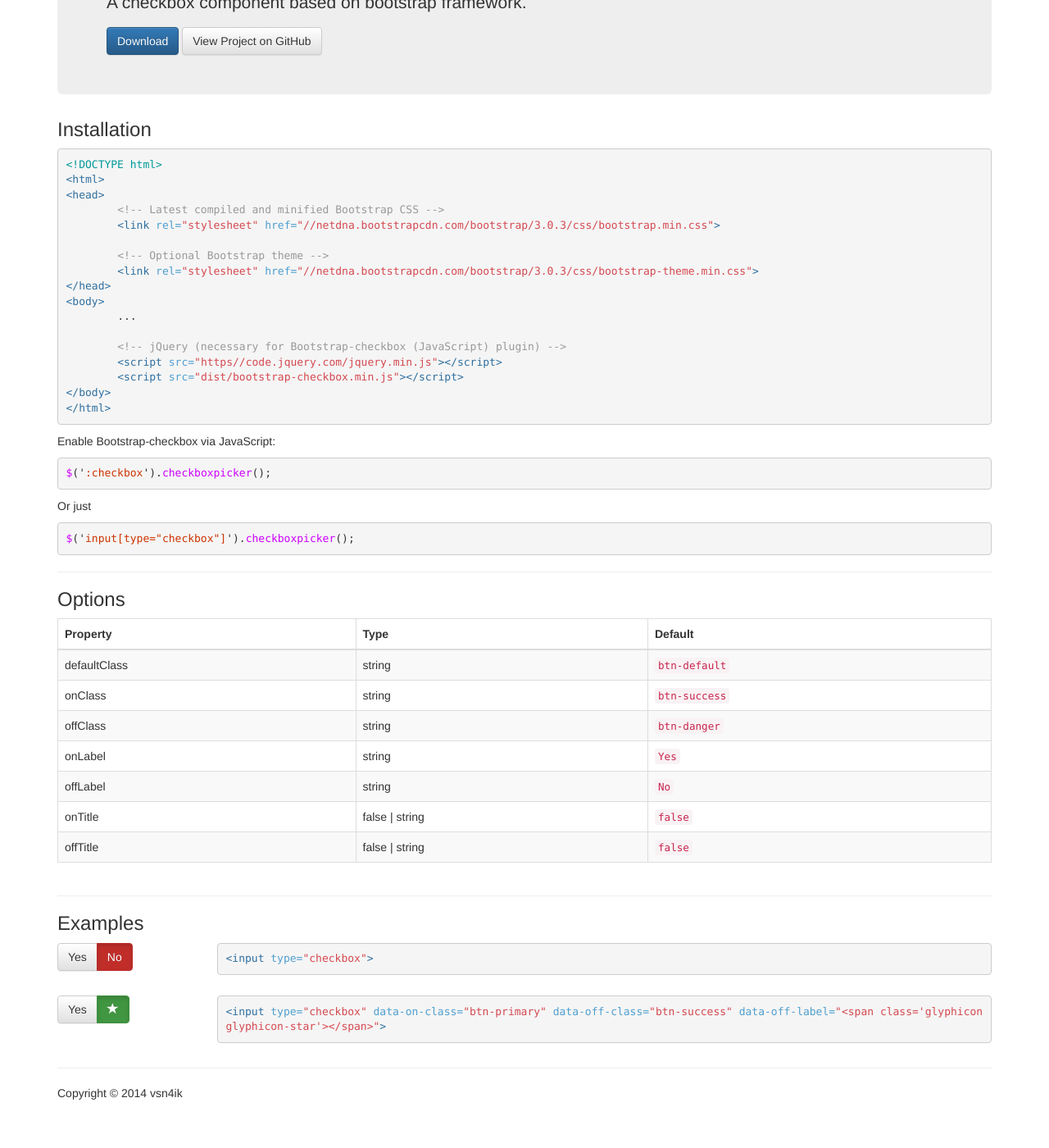
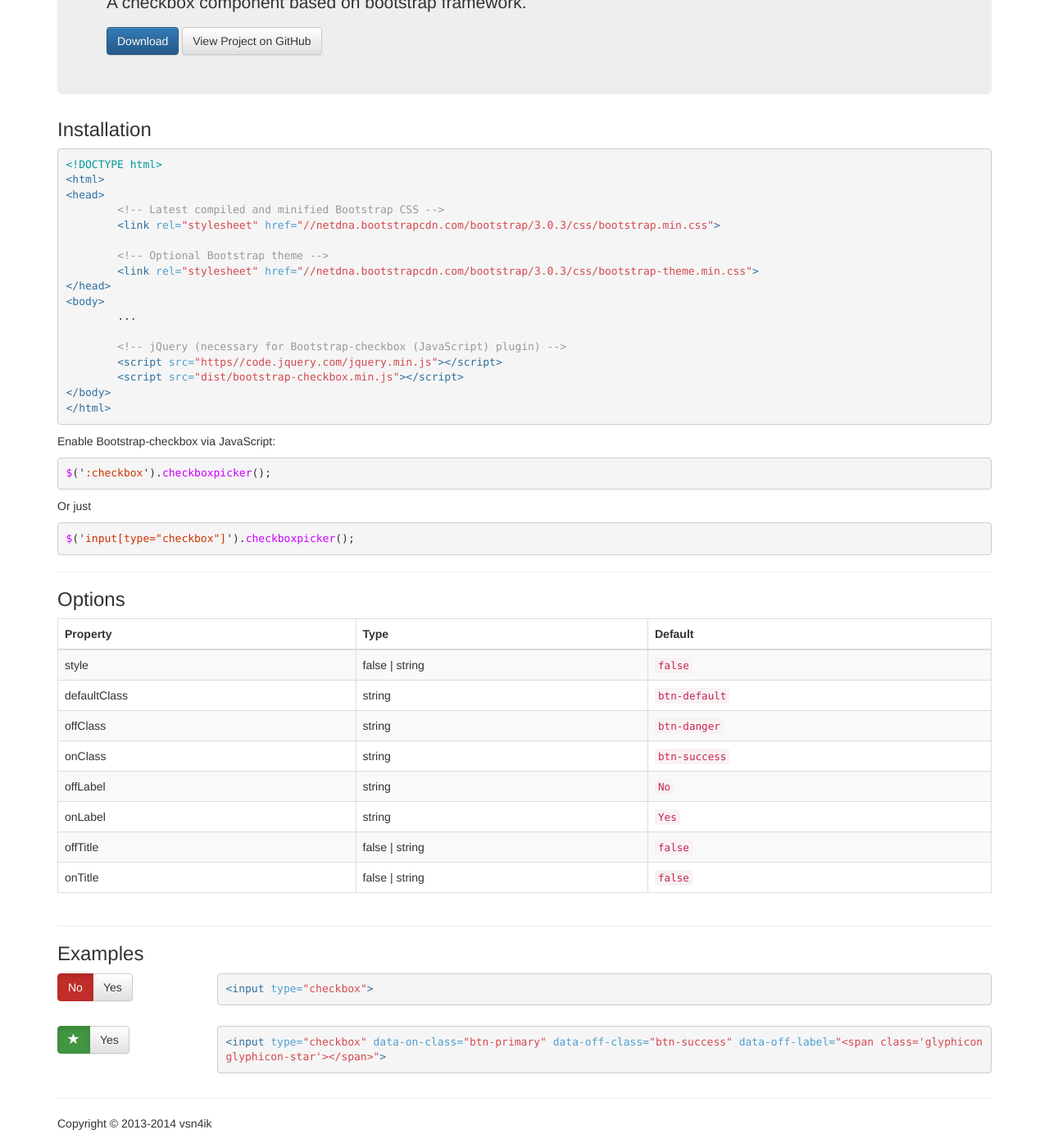
Before and after one commit to vsn4ik/bootstrap-checkbox, a Jekyll site: the page built from index.html, in a window 1280 px wide and 1400 px high, scrolled down 179 px. Shown: the whole window at 82% size. Built offline with Jekyll 4.4.1, drawn with Linux system fonts in a browser that asks for light colours; nearby versions of some CDN libraries; before the commit the page ends 1542 px from its top, so only the background shows below that; part of the change alters nothing that is shown.

Commit message:
Add style option.

```diff
--- a/_layouts/default.html
+++ b/_layouts/default.html
@@ -17,7 +17,7 @@
 
 		<hr>
 		<footer>
-			<p>Copyright © 2014 vsn4ik</p>
+			<p>Copyright © 2013-2014 vsn4ik</p>
 		</footer>
 	</div>
 
--- a/dist/bootstrap-checkbox.js
+++ b/dist/bootstrap-checkbox.js
@@ -2,7 +2,7 @@
  * Bootstrap-checkbox
  * http://vsn4ik.github.io/bootstrap-checkbox
  *
- * Copyright (c) 2014 vsn4ik
+ * Copyright 2013-2014 vsn4ik
  * Licensed under the MIT License
  */
 
@@ -17,14 +17,11 @@ if (typeof jQuery === 'undefined') {
 		this.element = element;
 		this.options = $.extend({}, $.fn.checkboxpicker.defaults, options, $(element).data());
 
-		this.$buttons = $('<button><button>')
-			.addClass('btn')
-			.attr({ type: 'button', tabindex: -1 })
-			.prop('disabled', element.disabled)
-			.click(this.clicked.bind(this));
+		// .btn-group-justified only works with <a> elements as the <button> doesn't pick up the styles
+		this.$buttons = $('<a><a>').addClass('btn').click(this.clicked.bind(this));
 
-		this.$on = this.$buttons.eq(0).html(this.options.onLabel);
-		this.$off = this.$buttons.eq(1).html(this.options.offLabel);
+		this.$off = this.$buttons.eq(0).html(this.options.offLabel);
+		this.$on = this.$buttons.eq(1).html(this.options.onLabel);
 
 		this.init();
 
@@ -32,23 +29,30 @@ if (typeof jQuery === 'undefined') {
 
 		this.$group = $('<div class="btn-group">')
 			.append(this.$buttons)
-			.insertAfter(element)
-			.keydown(this.keydown.bind(this));
+			.keydown(this.keydown.bind(this))
+			.insertAfter(element);
+
+		if (this.options.style) {
+			this.$group.addClass(this.options.style);
+		}
 
 		if (element.title) {
 			this.$group.attr('title', element.title);
 		}
 		else {
+			if (this.options.offTitle) {
+				this.$off.attr('title', this.options.offTitle);
+			}
+
 			if (this.options.onTitle) {
 				this.$on.attr('title', this.options.onTitle);
 			}
-
-			if (this.options.offTitle) {
-				this.$off.attr('title', this.options.offTitle);
-			}
 		}
 
-		if (!element.disabled) {
+		if (element.disabled) {
+			this.$buttons.addClass('disabled');
+		}
+		else {
 			this.$group.attr('tabindex', 0);
 		}
 	};
@@ -67,8 +71,8 @@ if (typeof jQuery === 'undefined') {
 		render: function() {
 			this.$group.not(':focus').focus();
 			this.$buttons.toggleClass('active ' + this.options.defaultClass);
+			this.$off.toggleClass(this.options.offClass);
 			this.$on.toggleClass(this.options.onClass);
-			this.$off.toggleClass(this.options.offClass);
 		},
 		change: function() {
 			$(this.element).prop('checked', !this.element.checked).change();
@@ -98,12 +102,13 @@ if (typeof jQuery === 'undefined') {
 	// HTML5 data-*.
 	// <input data-on-label="43"> --> $('input').data('onLabel') == '43'.
 	$.fn.checkboxpicker.defaults = {
+		style: false,
 		defaultClass: 'btn-default',
+		offClass: 'btn-danger',
 		onClass: 'btn-success',
-		offClass: 'btn-danger',
+		offLabel: 'No',
 		onLabel: 'Yes',
-		offLabel: 'No',
-		onTitle: false,
-		offTitle: false
+		offTitle: false,
+		onTitle: false
 	};
 })(jQuery);
--- a/index.html
+++ b/index.html
@@ -48,9 +48,19 @@ $('input[type="checkbox"]').checkboxpicker();
 
 		<tbody>
 			<tr>
+				<td>style</td>
+				<td>false | string</td>
+				<td><code>false</code></td>
+			</tr>
+			<tr>
 				<td>defaultClass</td>
 				<td>string</td>
 				<td><code>btn-default</code></td>
+			</tr>
+			<tr>
+				<td>offClass</td>
+				<td>string</td>
+				<td><code>btn-danger</code></td>
 			</tr>
 			<tr>
 				<td>onClass</td>
@@ -58,9 +68,9 @@ $('input[type="checkbox"]').checkboxpicker();
 				<td><code>btn-success</code></td>
 			</tr>
 			<tr>
-				<td>offClass</td>
+				<td>offLabel</td>
 				<td>string</td>
-				<td><code>btn-danger</code></td>
+				<td><code>No</code></td>
 			</tr>
 			<tr>
 				<td>onLabel</td>
@@ -68,17 +78,12 @@ $('input[type="checkbox"]').checkboxpicker();
 				<td><code>Yes</code></td>
 			</tr>
 			<tr>
-				<td>offLabel</td>
-				<td>string</td>
-				<td><code>No</code></td>
-			</tr>
-			<tr>
-				<td>onTitle</td>
+				<td>offTitle</td>
 				<td>false | string</td>
 				<td><code>false</code></td>
 			</tr>
 			<tr>
-				<td>offTitle</td>
+				<td>onTitle</td>
 				<td>false | string</td>
 				<td><code>false</code></td>
 			</tr>
```
Also changed, not shown: dist/bootstrap-checkbox.min.js.
